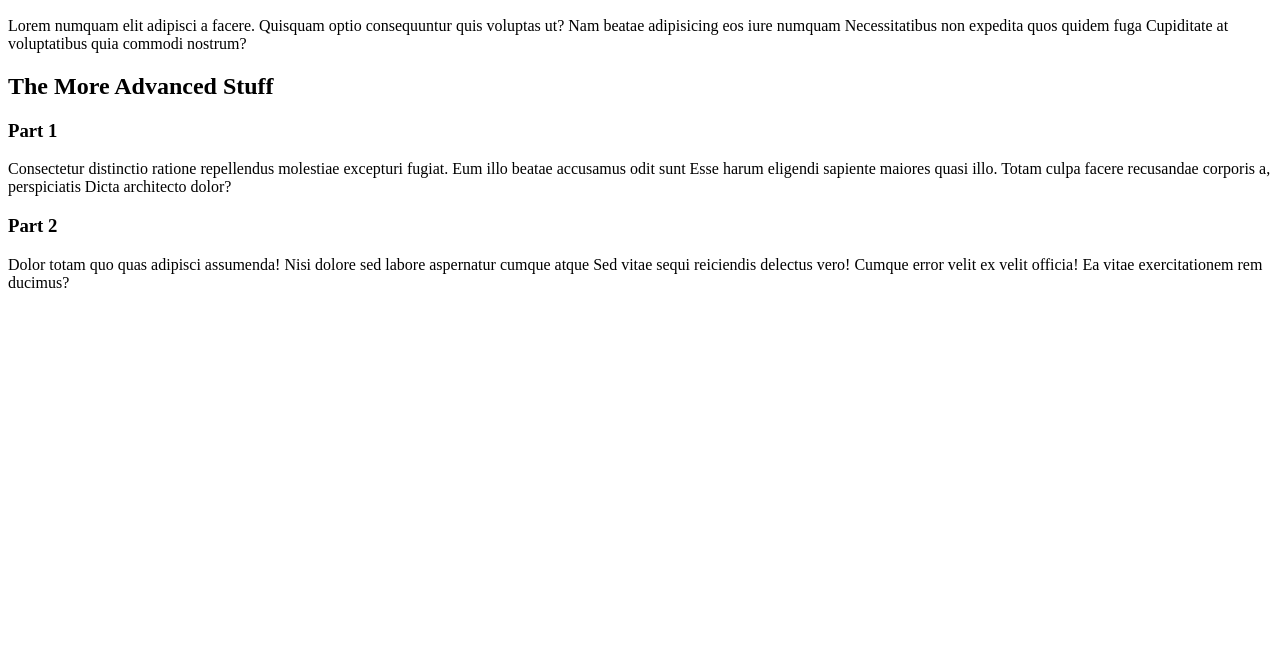
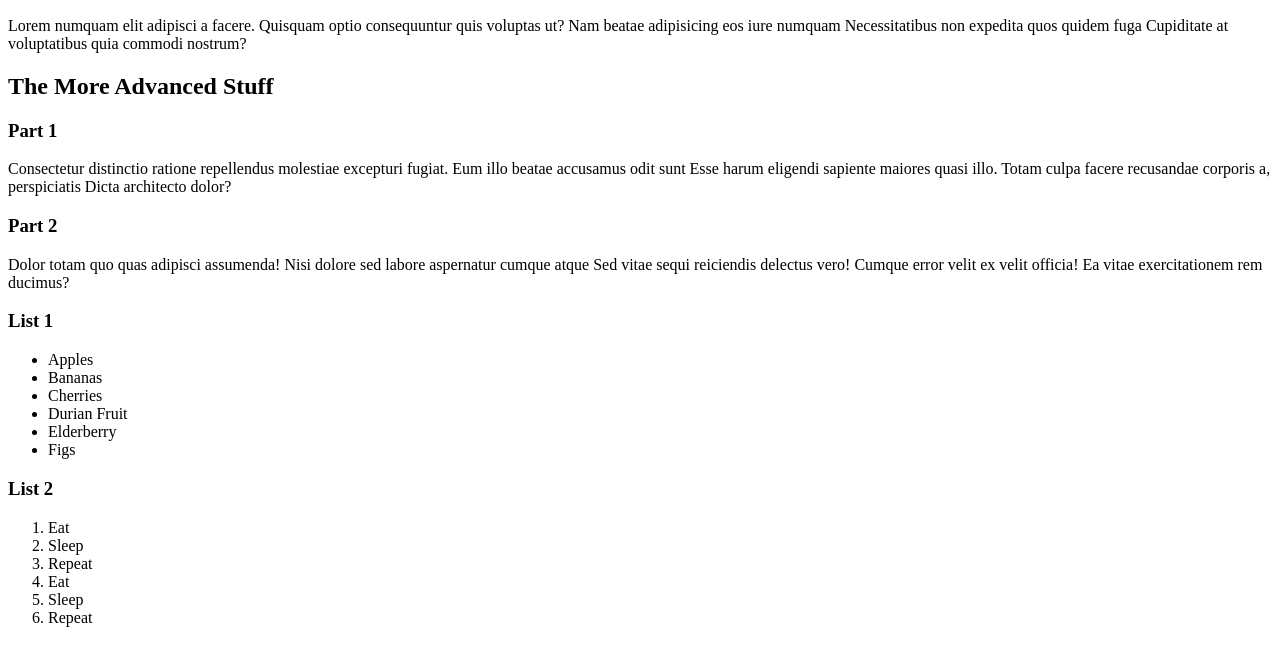
Before and after one commit to keysmasher94/odinProject, a plain HTML site: page htmlFoundations/basicBlog/index.html in a window 1280 px wide. Shown: the part 110-776 px from the top of the page. Drawn offline with Linux system fonts and the light colour scheme.

Commit message:
Addes some lists to the basic blog

```diff
--- a/htmlFoundations/basicBlog/index.html
+++ b/htmlFoundations/basicBlog/index.html
@@ -7,25 +7,53 @@
 	</head>
 	<body>
 		<h1>Basic Blog</h1>
+
 		<h2>The Basics</h2>
 		<p>
 			Lorem numquam elit adipisci a facere. Quisquam optio consequuntur quis
 			voluptas ut? Nam beatae adipisicing eos iure numquam Necessitatibus non
 			expedita quos quidem fuga Cupiditate at voluptatibus quia commodi nostrum?
 		</p>
+
 		<h2>The More Advanced Stuff</h2>
+
 		<h3>Part 1</h3>
+
 		<p>
 			Consectetur distinctio ratione repellendus molestiae excepturi fugiat. Eum
 			illo beatae accusamus odit sunt Esse harum eligendi sapiente maiores quasi
 			illo. Totam culpa facere recusandae corporis a, perspiciatis Dicta
 			architecto dolor?
 		</p>
+
 		<h3>Part 2</h3>
+
 		<p>
 			Dolor totam quo quas adipisci assumenda! Nisi dolore sed labore aspernatur
 			cumque atque Sed vitae sequi reiciendis delectus vero! Cumque error velit
 			ex velit officia! Ea vitae exercitationem rem ducimus?
 		</p>
+
+		<h3>List 1</h3>
+
+		<ul>
+			<li>Apples</li>
+			<li>Bananas</li>
+			<li>Cherries</li>
+			<li>Durian Fruit</li>
+			<li>Elderberry</li>
+			<li>Figs</li>
+		</ul>
+
+		<h3>List 2</h3>
+
+		<ol>
+			<li>Eat</li>
+			<li>Sleep</li>
+			<li>Repeat</li>
+			<li>Eat</li>
+			<li>Sleep</li>
+			<li>Repeat</li>
+		</ol>
 	</body>
 </html>
```
